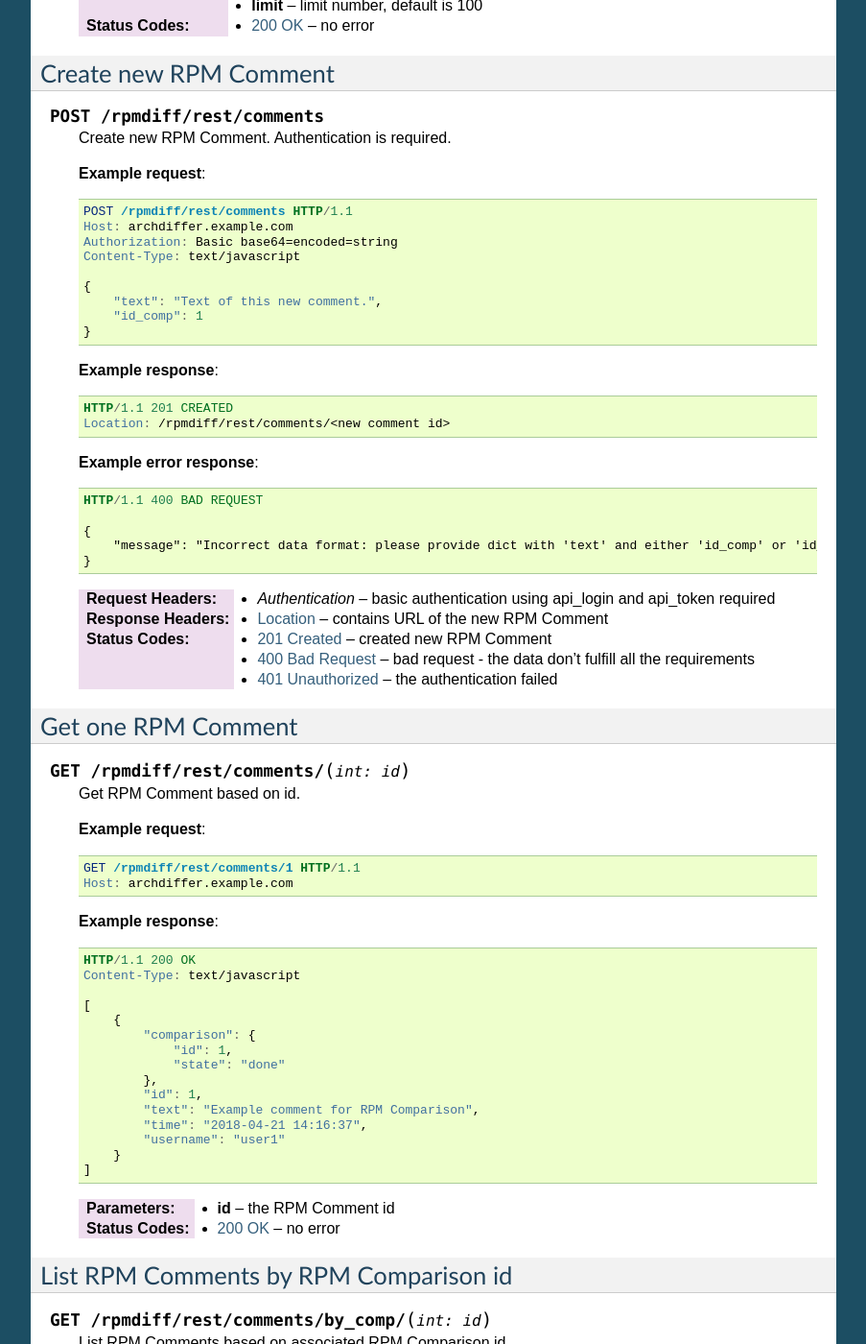
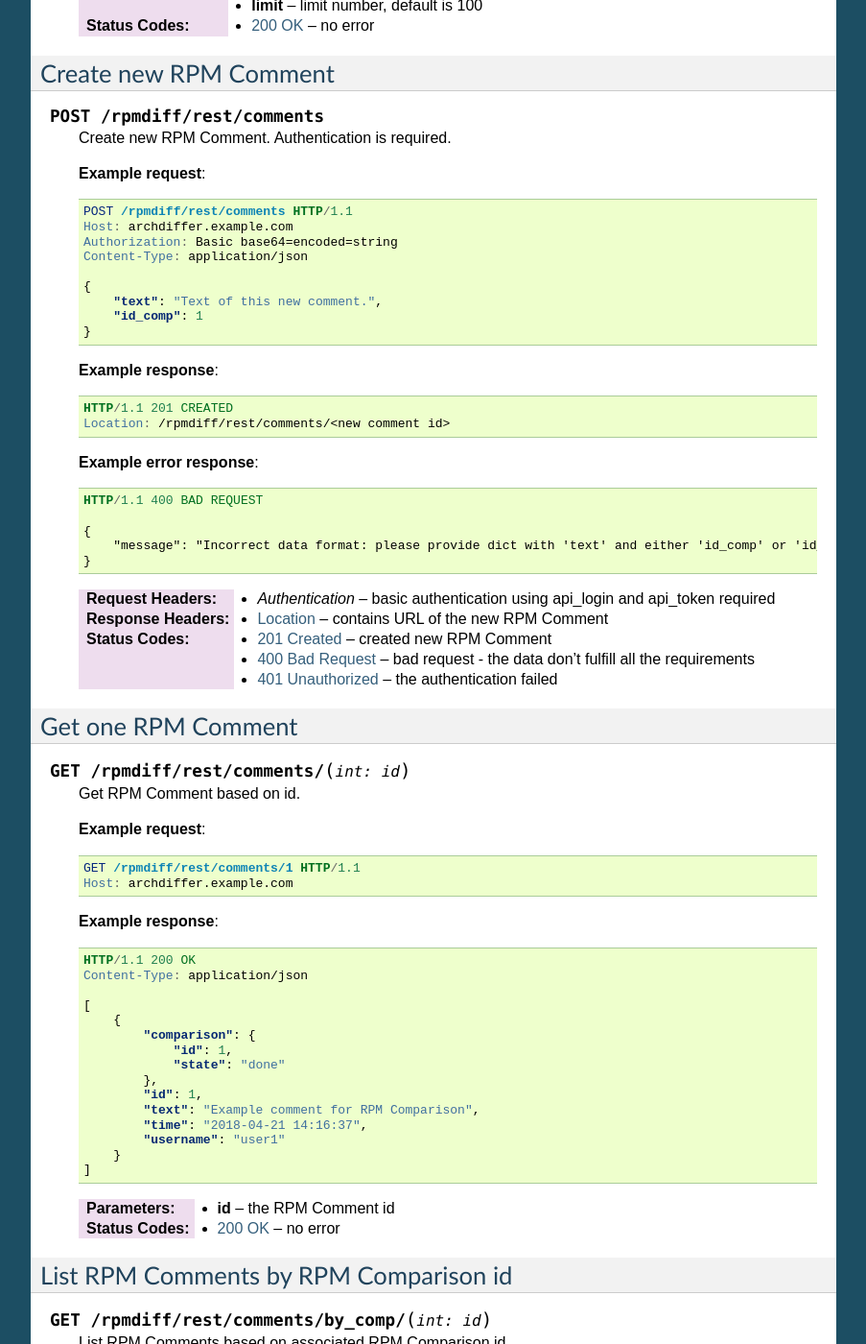
Before and after one commit to Kratochvilova/archdiffer, a Sphinx documentation site: the page built from docs/rest_api/plugins/rpmdiff_resources/rpm_comments.rst, in a window 1280 px wide and 1400 px high, scrolled down 1382 px. Shown: the whole window at 96% size, without its empty margins (198-1101 px from the left). Built offline with Sphinx 7.4.7, drawn with Linux system fonts in a browser that asks for light colours; some of the changed text lies outside the part shown.

Commit message:
Fixed content type in the rest api documentation

```diff
--- a/docs/rest_api/plugins/rpmdiff_resources/routes.rst
+++ b/docs/rest_api/plugins/rpmdiff_resources/routes.rst
@@ -38,7 +38,7 @@ List routes
    .. sourcecode:: http
 
       HTTP/1.1 200 OK
-      Content-Type: text/javascript
+      Content-Type: application/json
 
       {
           "/rpmdiff/rest": {
--- a/docs/rest_api/plugins/rpmdiff_resources/rpm_comments.rst
+++ b/docs/rest_api/plugins/rpmdiff_resources/rpm_comments.rst
@@ -42,7 +42,7 @@ List RPM Comments
    .. sourcecode:: http
 
       HTTP/1.1 200 OK
-      Content-Type: text/javascript
+      Content-Type: application/json
 
       [
           {
@@ -102,7 +102,7 @@ Create new RPM Comment
       POST /rpmdiff/rest/comments HTTP/1.1
       Host: archdiffer.example.com
       Authorization: Basic base64=encoded=string
-      Content-Type: text/javascript
+      Content-Type: application/json
 
       {
           "text": "Text of this new comment.",
@@ -153,7 +153,7 @@ Get one RPM Comment
    .. sourcecode:: http
 
       HTTP/1.1 200 OK
-      Content-Type: text/javascript
+      Content-Type: application/json
 
       [
           {
@@ -193,7 +193,7 @@ List RPM Comments by RPM Comparison id
    .. sourcecode:: http
 
       HTTP/1.1 200 OK
-      Content-Type: text/javascript
+      Content-Type: application/json
 
       [
           {
@@ -233,7 +233,7 @@ List RPM Comments by RPM Difference id
    .. sourcecode:: http
 
       HTTP/1.1 200 OK
-      Content-Type: text/javascript
+      Content-Type: application/json
 
       [
           {
@@ -278,7 +278,7 @@ List RPM Comments by username
    .. sourcecode:: http
 
       HTTP/1.1 200 OK
-      Content-Type: text/javascript
+      Content-Type: application/json
 
       [
           {
--- a/docs/rest_api/plugins/rpmdiff_resources/rpm_differences.rst
+++ b/docs/rest_api/plugins/rpmdiff_resources/rpm_differences.rst
@@ -62,7 +62,7 @@ List RPM Differences
    .. sourcecode:: http
 
       HTTP/1.1 200 OK
-      Content-Type: text/javascript
+      Content-Type: application/json
 
 
       [
@@ -180,7 +180,7 @@ Get RPM Differences of one RPM Comparison
    .. sourcecode:: http
 
       HTTP/1.1 200 OK
-      Content-Type: text/javascript
+      Content-Type: application/json
 
 
       [
@@ -259,7 +259,7 @@ Waive RPM Difference
       PUT /rpmdiff/rest/differences/1 HTTP/1.1
       Host: archdiffer.example.com
       Authorization: Basic base64=encoded=string
-      Content-Type: text/javascript
+      Content-Type: application/json
 
       "waive"
 
--- a/docs/rest_api/plugins/rpmdiff_resources/rpm_groups.rst
+++ b/docs/rest_api/plugins/rpmdiff_resources/rpm_groups.rst
@@ -41,7 +41,7 @@ List RPM Groups
    .. sourcecode:: http
 
       HTTP/1.1 200 OK
-      Content-Type: text/javascript
+      Content-Type: application/json
 
       [
           {
@@ -173,7 +173,7 @@ Get one RPM Group
    .. sourcecode:: http
 
       HTTP/1.1 200 OK
-      Content-Type: text/javascript
+      Content-Type: application/json
 
       [
           {
--- a/docs/rest_api/plugins/rpmdiff_resources/rpm_packages.rst
+++ b/docs/rest_api/plugins/rpmdiff_resources/rpm_packages.rst
@@ -44,7 +44,7 @@ List RPM Packages
    .. sourcecode:: http
 
       HTTP/1.1 200 OK
-      Content-Type: text/javascript
+      Content-Type: application/json
 
       [
           {
@@ -109,7 +109,7 @@ Get one RPM Package
    .. sourcecode:: http
 
       HTTP/1.1 200 OK
-      Content-Type: text/javascript
+      Content-Type: application/json
 
       [
           {
--- a/docs/rest_api/plugins/rpmdiff_resources/rpm_repositories.rst
+++ b/docs/rest_api/plugins/rpmdiff_resources/rpm_repositories.rst
@@ -38,7 +38,7 @@ List RPM Repositories
    .. sourcecode:: http
 
       HTTP/1.1 200 OK
-      Content-Type: text/javascript
+      Content-Type: application/json
 
       [
           {
@@ -79,7 +79,7 @@ Get one RPM Repository
    .. sourcecode:: http
 
       HTTP/1.1 200 OK
-      Content-Type: text/javascript
+      Content-Type: application/json
 
       [
           {
--- a/docs/rest_api/resources/comparison_types.rst
+++ b/docs/rest_api/resources/comparison_types.rst
@@ -38,7 +38,7 @@ List Comparison Types
    .. sourcecode:: http
 
       HTTP/1.1 200 OK
-      Content-Type: text/javascript
+      Content-Type: application/json
 
       [
           {
@@ -75,7 +75,7 @@ Get one Comparison Type
    .. sourcecode:: http
 
       HTTP/1.1 200 OK
-      Content-Type: text/javascript
+      Content-Type: application/json
 
       [
           {
--- a/docs/rest_api/resources/comparisons.rst
+++ b/docs/rest_api/resources/comparisons.rst
@@ -40,7 +40,7 @@ List Comparisons
    .. sourcecode:: http
 
       HTTP/1.1 200 OK
-      Content-Type: text/javascript
+      Content-Type: application/json
 
       [
           {
@@ -97,7 +97,7 @@ Get one Comparison
    .. sourcecode:: http
 
       HTTP/1.1 200 OK
-      Content-Type: text/javascript
+      Content-Type: application/json
 
       [
           {
--- a/docs/rest_api/resources/routes.rst
+++ b/docs/rest_api/resources/routes.rst
@@ -38,7 +38,7 @@ List Routes
    .. sourcecode:: http
 
       HTTP/1.1 200 OK
-      Content-Type: text/javascript
+      Content-Type: application/json
 
       {
           "/rest": {
```
Also changed, not shown: docs/rest_api/plugins/rpmdiff_resources/rpm_comparisons.rst (+4 -4 lines).
